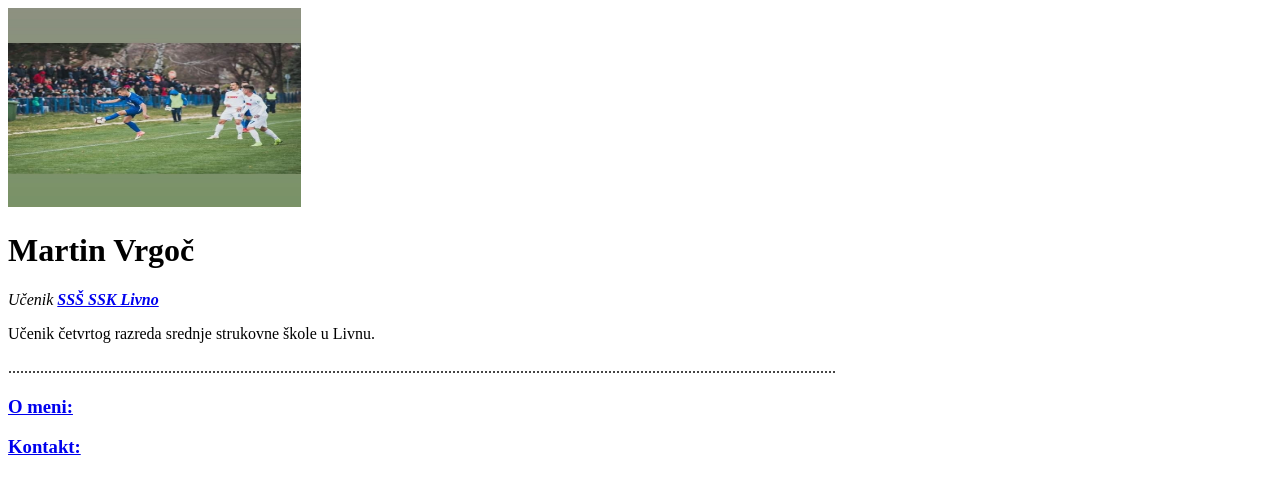
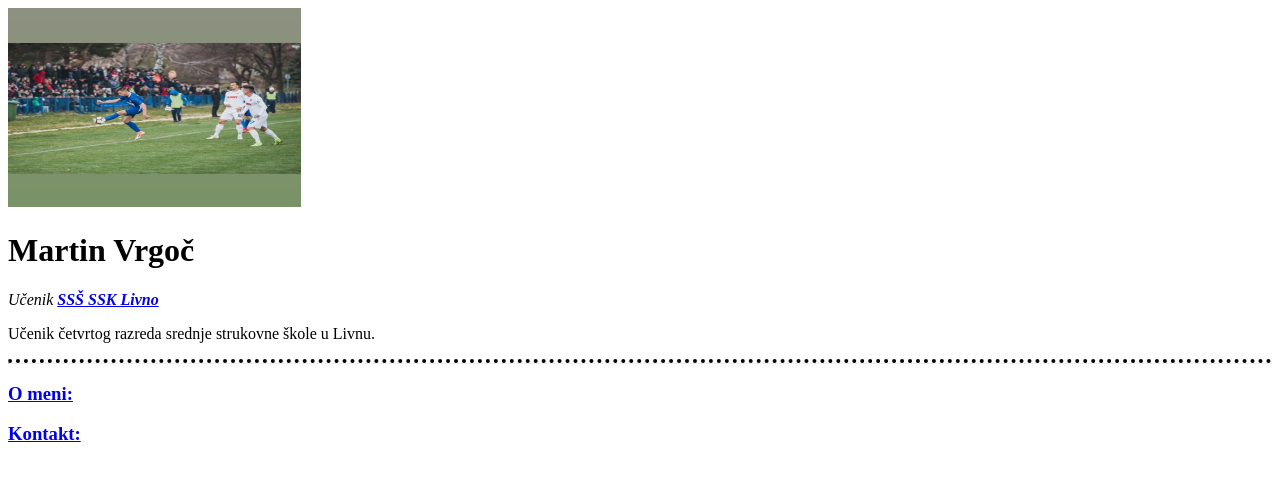
Before and after one commit to Vrgy/My-Website, a plain HTML site: page index.html in a window 1280 px wide. Drawn offline with Linux system fonts and the light colour scheme.

Commit message:
Update index.html

```diff
--- a/index.html
+++ b/index.html
@@ -23,7 +23,7 @@
         <h1 class="bojaslova">Martin Vrgoč</h1>
         <p class="bojaslova"><em>Učenik <strong> <a href="http://www.ssklivno.net/">SSŠ SSK Livno</a></strong></em></p>
         <p class="bojaslova">Učenik četvrtog razreda srednje strukovne škole u Livnu.</p>
-        <p class="bojaslova"><p>...............................................................................................................................................................................................................</p>
+        <p class="bojaslova"><hr style="border-top: dotted 4px;" />
 
 
 
```
